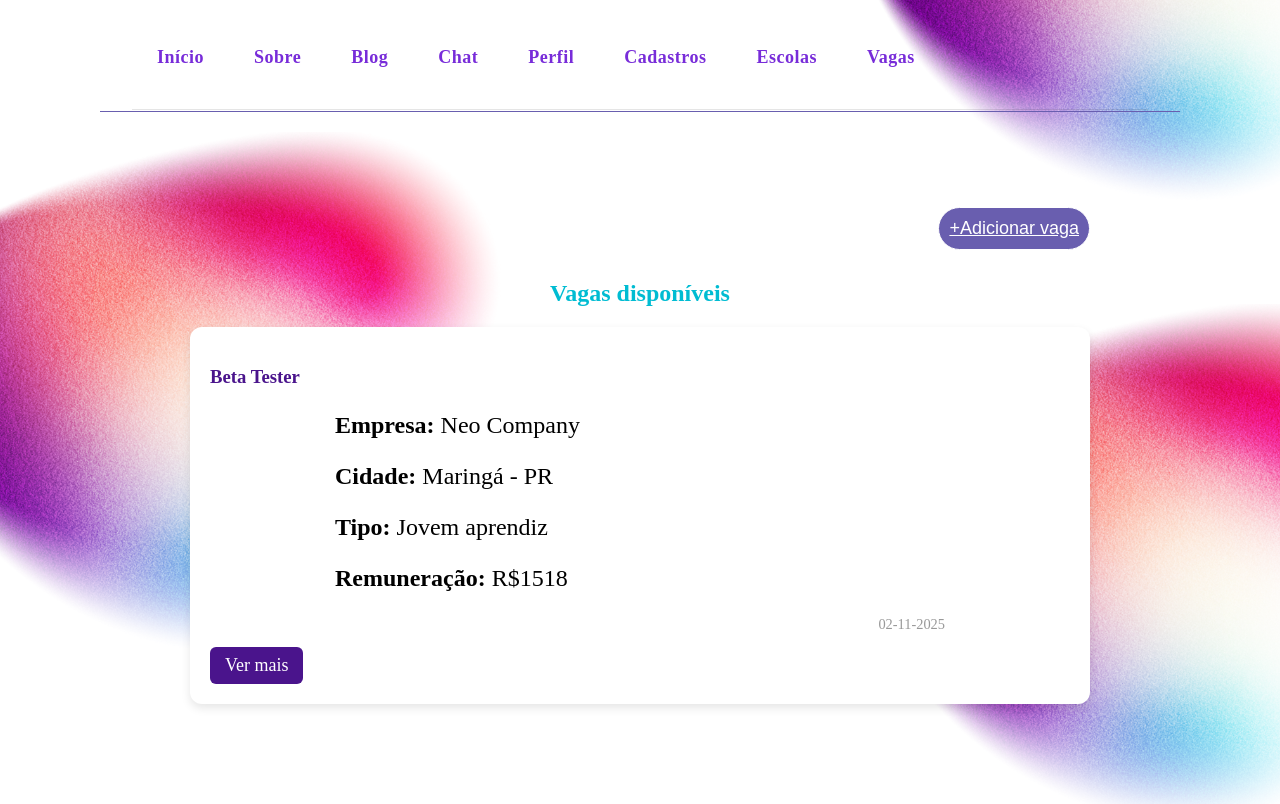
After one commit to ms-mariano/neo-conexao, a Flask app: page /vagas in a window 1280 px wide. The commit adds this page. Run offline with Flask 3, Linux system fonts and the light colour scheme.

Commit message:
Mudanças do dia 02/11

```diff
--- a/app.py
+++ b/app.py
@@ -44,9 +44,9 @@ def ler_csv(nome_arquivo):
 # ---------------------------------------------------------
 inicializar_csv("alunos.csv",   ["id", "nome", "email", "telefone", "cgm", "idade", "bairro", "cidade", "genero", "etnia"])
 inicializar_csv("empresas.csv", ["id_empresa", "timestamp", "nome_empresa", "nome_fantasia", "cnpj", "endereco", "bairro", "cidade", "cep", "estado", "telefone", "email", "area_atuacao"])
-inicializar_csv("vagas.csv",    ["id_vagas", "titulo", "descricao", "empresa_id", "cidade", "remuneracao", "requisitos", "data_publicacao", "tipo", "estado"])
+inicializar_csv("vagas.csv",    ["id_vagas", "titulo", "descricao", "nome_empresa", "cidade", "remuneracao", "carga_horaria", "requisitos", "data_publicacao", "tipo", "estado"])
 inicializar_csv("escolas.csv",  ["id", "Nome_da_instituicao", "Tipo_de_instituicao", "INEP", "CNPJ", "Telefone", "Email", "endereco", "cidade", "estado", "cep", "Turno_de_funcionamento", "Nivel_de_escolaridade", "cursos_oferecidos"])
-inicializar_csv("cursos.csv",   ["nome", "descricao", "carga_horaria", "escola_id", "cidade", "estado", "requisitos", "modalidade"])
+inicializar_csv("cursos.csv",   ["nome", "descricao", "carga_horaria", "Nome_da_instituicao", "cidade", "estado", "requisitos", "modalidade"])
 inicializar_csv("blog.csv",     ["id_post", "timestamp", "titulo", "autor", "conteudo"])
 # ---------------------------------------------------------
 # ROTAS PRINCIPAIS
@@ -137,12 +137,12 @@ def empresas():
 # ROTA VAGAS
 # ---------------------------------------------------------
 @app.route("/cadastrar_vagas", methods=["GET", "POST"])
-def vagas():
+def cad_vagas():
     # --- Definição dos arquivos ---
     arquivo_vagas = "vagas.csv"
     arquivo_empresas = "empresas.csv"
 
-    cabecalho = ["id_vagas", "titulo", "descricao", "empresa_id", "cidade", "remuneracao", "requisitos", "data_publicacao", "tipo", "estado"]
+    cabecalho = ["id_vagas", "titulo", "descricao", "nome_empresa", "cidade", "remuneracao", "carga_horaria", "requisitos", "data_publicacao", "tipo", "estado"]
 
     if request.method == "POST":
         # --- Lógica para salvar a VAGA (POST) ---
@@ -152,16 +152,17 @@ def vagas():
             "id_vagas": str(novo_id),
             "titulo": request.form["titulo"],
             "descricao": request.form["descricao"],
-            "empresa_id": request.form["empresa_id"],
+            "nome_empresa": request.form["nome_empresa"],
             "cidade": request.form["cidade"],
             "remuneracao": request.form["remuneracao"],
+            "carga_horaria": request.form["carga_horaria"],
             "requisitos": request.form["requisitos"],
-            "data_publicacao": datetime.now().strftime("%Y-%m-%d"),
+            "data_publicacao": datetime.now().strftime("%d-%m-%Y"),
             "tipo": request.form["tipo"],
             "estado": request.form["estado"],
         }
         salvar_csv(arquivo_vagas, dados, cabecalho)
-        return redirect("/cadastrar_vagas")
+        return redirect("/vagas")
 
     # --- Lógica para exibir o FORMULÁRIO (GET) ---
     registros_de_vagas = ler_csv(arquivo_vagas)
@@ -174,6 +175,39 @@ def vagas():
         empresas=lista_de_empresas
     )
 
+# ---------------------------------------------------------
+# ROTA DIVULGAÇÃO DE VAGAS
+# ---------------------------------------------------------
+@app.route("/vagas")
+def vagas():
+    arquivo = "vagas.csv"
+
+    # Lê os posts do CSV
+    vagas = ler_csv(arquivo)
+
+    # Invertemos a lista para que o post mais recente apareça primeiro.
+    vagas = list(reversed(vagas))
+
+    return render_template("div_vagas.html", vagas=vagas)
+
+# ---------------------------------------------------------
+# ROTA DETALHE DE VAGA
+# ---------------------------------------------------------
+@app.route("/vagas/<id_vagas>")
+def detalhe_vaga(id_vagas):
+    arquivo = "vagas.csv"
+    vaga = ler_csv(arquivo)
+
+    vaga_encontrada = None
+    for v in vaga:
+        if v["id_vagas"] == id_vagas:
+            vaga_encontrada = v
+            break
+
+    if vaga_encontrada:
+        return render_template("detalhe_vaga.html", vaga=vaga_encontrada)
+    else:
+        return "<h2>Vaga não encontrada</h2>", 404
 
 # ---------------------------------------------------------
 # ROTA ESCOLAS
@@ -212,11 +246,11 @@ def escolas():
 # ROTA CURSOS
 # ---------------------------------------------------------
 @app.route("/cadastrar_cursos", methods=["GET", "POST"])
-def cursos():
+def cad_cursos():
     arquivo_cursos = "cursos.csv"
     arquivo_escolas = "escolas.csv"
 
-    cabecalho = ["id", "nome", "descricao", "carga_horaria", "escola_id", "cidade", "estado", "requisitos", "modalidade"]
+    cabecalho = ["id", "nome", "descricao", "carga_horaria", "Nome_da_instituicao", "cidade", "estado", "requisitos", "modalidade"]
 
     if request.method == "POST":
         # --- Lógica de salvar o CURSO (POST) ---
@@ -227,14 +261,14 @@ def cursos():
             "nome": request.form["nome"],
             "descricao": request.form["descricao"],
             "carga_horaria": request.form["carga_horaria"],
-            "escola_id": request.form["escola_id"],
+            "Nome_da_instituicao": request.form["Nome_da_instituicao"],
             "cidade": request.form["cidade"],
             "estado": request.form["estado"],
             "requisitos": request.form["requisitos"],
             "modalidade": request.form["modalidade"],
         }
         salvar_csv(arquivo_cursos, dados, cabecalho)
-        return redirect("/cadastrar_cursos")
+        return redirect("/cursos")
 
     # --- Lógica de exibir o FORMULÁRIO (GET) ---
     registros_de_cursos = ler_csv(arquivo_cursos)
@@ -246,6 +280,21 @@ def cursos():
         registros=registros_de_cursos,
         escolas=lista_de_escolas
     )
+# ---------------------------------------------------------
+# ROTA DIVULGAÇÃO DE CURSOS
+# ---------------------------------------------------------
+@app.route("/cursos")
+def cursos():
+    arquivo = "cursos.csv"
+
+    # Lê os posts do CSV
+    cursos = ler_csv(arquivo)
+
+    # Invertemos a lista para que o post mais recente apareça primeiro.
+    cursos = list(reversed(cursos))
+
+    return render_template("div_cursos.html", cursos=cursos)
+
 
 # ---------------------------------------------------------
 # ROTA BLOG
@@ -261,10 +310,6 @@ def blog():
     posts = list(reversed(posts))
 
     return render_template("blog.html", posts=posts)
-
-# ---------------------------------------------------------
-# ROTA BLOG (LISTAR POSTS)
-# ---------------------------------------------------------
 
 # ---------------------------------------------------------
 # ROTA PARA CRIAR NOVOS POSTS
--- a/data/blog.csv
+++ b/data/blog.csv
@@ -2,3 +2,4 @@ id_post,timestamp,titulo,autor,conteudo
 1,2025-10-31 22:15,Minha experiência estudando em Escola Técnica,Maria Eloisa ,"""Em meu primeiro ano cursando Desenvolvimento de Sistemas no CEEP, pensei que não eu não seria capaz de continuar o curso. A barra era pesada, as atividades relacionadas ao projeto ocupavam boa parte do meu tempo e como organizadora, eu sentia que estava sendo muito pressionada. Chorei, mas com a ajuda dos meus colegas e apoio dos professores, fui capaz de ir até o final do ano, com meu projeto (Neo Conexão) sendo aprovado para FECCI e com o desenrolar do projeto, tudo ficou mais leve, divertido e agradável e sinto que amadureci como pessoa e melhorei minhas habilidades de socialização e trabalho em equipe."""
 2,2025-10-31 22:21,"Teste, Minha experiência estudando em Escola Técnica",Mael Sanmarino,"""Teste legal :]"""
 3,2025-10-31 23:06,Beta Tester,Mael Sanmarino,"""BLA BLA BLA"""
+4,2025-11-01 10:21,Beta Tester,Maria Eloisa ,"""algo"""
--- a/data/empresas.csv
+++ b/data/empresas.csv
@@ -1,2 +1,3 @@
 id_empresa,timestamp,nome_empresa,nome_fantasia,cnpj,endereco,bairro,cidade,cep,estado,telefone,email,area_atuacao
-1,2025-10-31 11:51:28,Dolly Company,Dolly Guaraná,12345676,1234,Jd. Olímpico,Xique-Xique,12346542,BA,44 12345678,dolly@dolly.com,Indústria Alimenítcia
+1,2025-10-31 11:51:28,Dolly Company,Dolly Guaraná,12345676,1234,Jd. Olímpico,Xique-Xique,12346542,BA,44 12345678,dolly@dolly.com,Indústria Alimenítcia2,2025-11-01 18:21:03,Neo Company,Neo Company,12345676, R. Pioneira Gabriella de Araújo Vivan,Jd. Olímpico,Maringá,12346542,PR,44 99847-1505,neocompany@gmail.com,Tecnologia
+2,2025-11-01 18:21:03,Neo Company,Neo Company,12345676, R. Pioneira Gabriella de Araújo Vivan,Jd. Olímpico,Maringá,12346542,PR,44 99847-1505,neocompany@gmail.com,Tecnologia
--- a/data/vagas.csv
+++ b/data/vagas.csv
@@ -1,2 +1,2 @@
-id_vagas,titulo,descricao,empresa_id,cidade,remuneracao,requisitos,data_publicacao,tipo,estado
-1,Beta Tester,Testa sistemas,1,Maringá,1800,16 anos e conhecimento básico sobre sistemas,2025-10-31,Estagio,PR
+id_vagas,titulo,descricao,nome_empresa,cidade,remuneracao,carga_horaria,requisitos,data_publicacao,tipo,estado
+1,Beta Tester,Testa sistemas,Neo Company,Maringá,1518,4 horas,14 anos e conhecimento básico sobre sistemas,02-11-2025,Jovem aprendiz,PR
--- a/static/css/style.css
+++ b/static/css/style.css
@@ -486,3 +486,49 @@ nav ul li a {
     color: #777;
     font-style: italic;
 }
+/* Aba de Vagas */
+.vagas-container {
+    max-width: 900px;
+    margin: 60px auto;
+    padding: 20px;
+}
+
+.vaga-card {
+    background: #fff;
+    border-radius: 12px;
+    padding: 20px;
+    box-shadow: 0 4px 10px rgba(0,0,0,0.1);
+    margin-bottom: 20px;
+    transition: transform 0.2s ease;
+}
+
+.vaga-card:hover {
+    transform: translateY(-5px);
+}
+
+.vaga-card h3 {
+    color: #4a148c;
+    margin-bottom: 10px;
+}
+
+.btn-vermais {
+    display: inline-block;
+    padding: 8px 15px;
+    background: #4a148c;
+    color: white;
+    border-radius: 6px;
+    text-decoration: none;
+}
+
+.btn-vermais:hover {
+    background: #6a1b9a;
+}
+
+.vaga-detalhe {
+    max-width: 800px;
+    margin: 60px auto;
+    padding: 20px;
+    background: #fff;
+    border-radius: 12px;
+    box-shadow: 0 4px 10px rgba(0,0,0,0.1);
+}
--- a/templates/cadastrar.html
+++ b/templates/cadastrar.html
@@ -21,6 +21,7 @@
                 <li><a href="/perfil"> Perfil </a></li>
                 <li><a href="/cadastrar"> Cadastros </a></li>
                 <li><a href="/divulgacao_escolas"> Escolas </a></li>
+                <li><a href="/vagas"> Vagas </a></li>
             </ul>
         </nav>
     </header>
--- a/templates/chat.html
+++ b/templates/chat.html
@@ -4,6 +4,7 @@
     <meta charset="UTF-8">
     <meta name="viewport" content="width=device-width, initial-scale=1.0">
     <title>Clone de Chat Básico Estilo Twitter</title>
+    <link rel="stylesheet" href="../static/css/style.css">
 
     <style>
         /* Estilos básicos para simular o layout do Twitter */
@@ -88,6 +89,7 @@
                 <li><a href="/perfil"> Perfil </a></li>
                 <li><a href="/cadastrar"> Cadastros </a></li>
                 <li><a href="/divulgacao_escolas"> Escolas </a></li>
+                <li><a href="/vagas"> Vagas </a></li>
             </ul>
         </nav>
     </header>
--- /dev/null
+++ b/templates/div_vagas.html
@@ -0,0 +1,43 @@
+<!DOCTYPE html>
+<html lang="pt-br">
+<head>
+    <meta charset="UTF-8">
+    <title>Divulgação de Vagas | Neo Conexão</title>
+    <link rel="stylesheet" href="{{ url_for('static', filename='css/style.css') }}">
+</head>
+<body>
+    <header>
+        <nav>
+            <ul class="menu">
+                <li><a href="/"> Início </a></li>
+                <li><a href="/sobre"> Sobre </a></li>
+                <li><a href="/blog"> Blog </a></li>
+                <li><a href="/chat"> Chat </a></li>
+                <li><a href="/perfil"> Perfil </a></li>
+                <li><a href="/cadastrar"> Cadastros </a></li>
+                <li><a href="/divulgacao_escolas"> Escolas </a></li>
+                <li><a href="/vagas"> Vagas </a></li>
+            </ul>
+        </nav>
+    </header>
+
+    <main class="vagas-container">
+        <button><a id="botao" href="/cadastrar_vagas">+Adicionar vaga</a></button>
+        <h2>Vagas disponíveis</h2>
+
+        {% for vaga in vagas %}
+        <div class="vaga-card">
+            <h3>{{ vaga["titulo"] }}</h3>
+            <p><strong>Empresa:</strong> {{ vaga["nome_empresa"] }}</p>
+            <p><strong>Cidade:</strong> {{ vaga["cidade"] }} - {{ vaga["estado"] }}</p>
+            <p><strong>Tipo:</strong> {{ vaga["tipo"] }}</p>
+            <p><strong>Remuneração:</strong> R${{ vaga["remuneracao"] }}</p>
+            <p class="post-data">{{ vaga["data_publicacao"] }}</p>
+            <a href="/vagas/{{ vaga['id_vagas'] }}" class="btn-vermais">Ver mais</a>
+        </div>
+        {% else %}
+        <p>Não há vagas cadastradas no momento.</p>
+        {% endfor %}
+    </main>
+</body>
+</html>
--- a/templates/index.html
+++ b/templates/index.html
@@ -24,6 +24,7 @@
                 <li><a href="/perfil"> Perfil </a></li>
                 <li><a href="/cadastrar"> Cadastros </a></li>
                 <li><a href="/divulgacao_escolas"> Escolas </a></li>
+                <li><a href="/vagas"> Vagas </a></li>
             </ul>
         </nav>
     </header>
--- a/templates/perfil.html
+++ b/templates/perfil.html
@@ -16,6 +16,7 @@
                 <li><a href="/perfil"> Perfil </a></li>
                 <li><a href="/cadastrar"> Cadastros </a></li>
                 <li><a href="/divulgacao_escolas"> Escolas </a></li>
+                <li><a href="/vagas"> Vagas </a></li>
             </ul>
 
         </nav>
--- a/templates/sobre.html
+++ b/templates/sobre.html
@@ -22,6 +22,7 @@
                 <li><a href="/perfil"> Perfil </a></li>
                 <li><a href="/cadastrar"> Cadastros </a></li>
                 <li><a href="/divulgacao_escolas"> Escolas </a></li>
+                <li><a href="/vagas"> Vagas </a></li>
             </ul>
         </nav>
     </header>
```
Also changed, not shown: templates/blog.html (+8 -7 lines), templates/cad_vagas.html (+6 -3 lines), templates/detalhe_vaga.html (added, +29 -0 lines), templates/div_cursos.html (added, +47 -0 lines), templates/div_escolas.html (+7 -6 lines).
